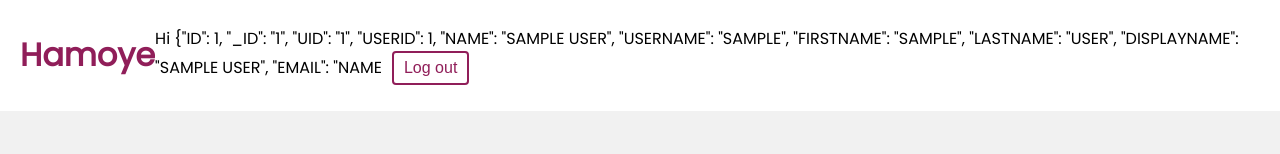
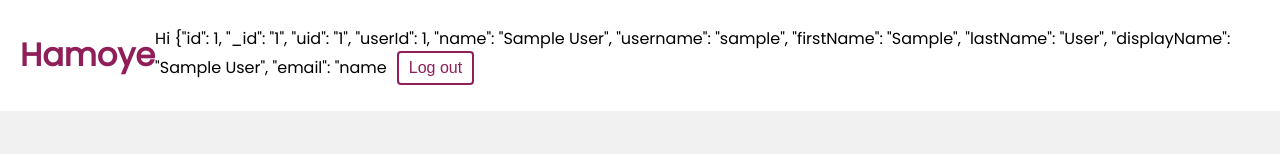
Before and after one commit to Dhanidayo/hamoye-react, a React (Create React App) app: page / in a window 1280 px wide. Shown: the top 154 px of the page. Built offline with nearby package versions, Linux system fonts and the light colour scheme; no server answers; sample sign-in values are in the browser's storage.

Commit message:
capitalized username on navbar

```diff
--- a/src/components/Navbar.js
+++ b/src/components/Navbar.js
@@ -18,7 +18,11 @@ const Navbar = () => {
         <nav>
           {user && (
             <div>
-              <span>Hi {user.split('@')[0].toUpperCase()}</span>
+              <span>
+                Hi{" "}
+                {user.split("@")[0].charAt(0).toUpperCase() +
+                  user.split("@")[0].slice(1)}
+              </span>
               <button onClick={handleClick}>Log out</button>
             </div>
           )}
@@ -26,6 +30,6 @@ const Navbar = () => {
       </div>
     </header>
   );
-}
+};
 
 export default Navbar;
```
Lines whose indentation alone changed are shown as unchanged.
